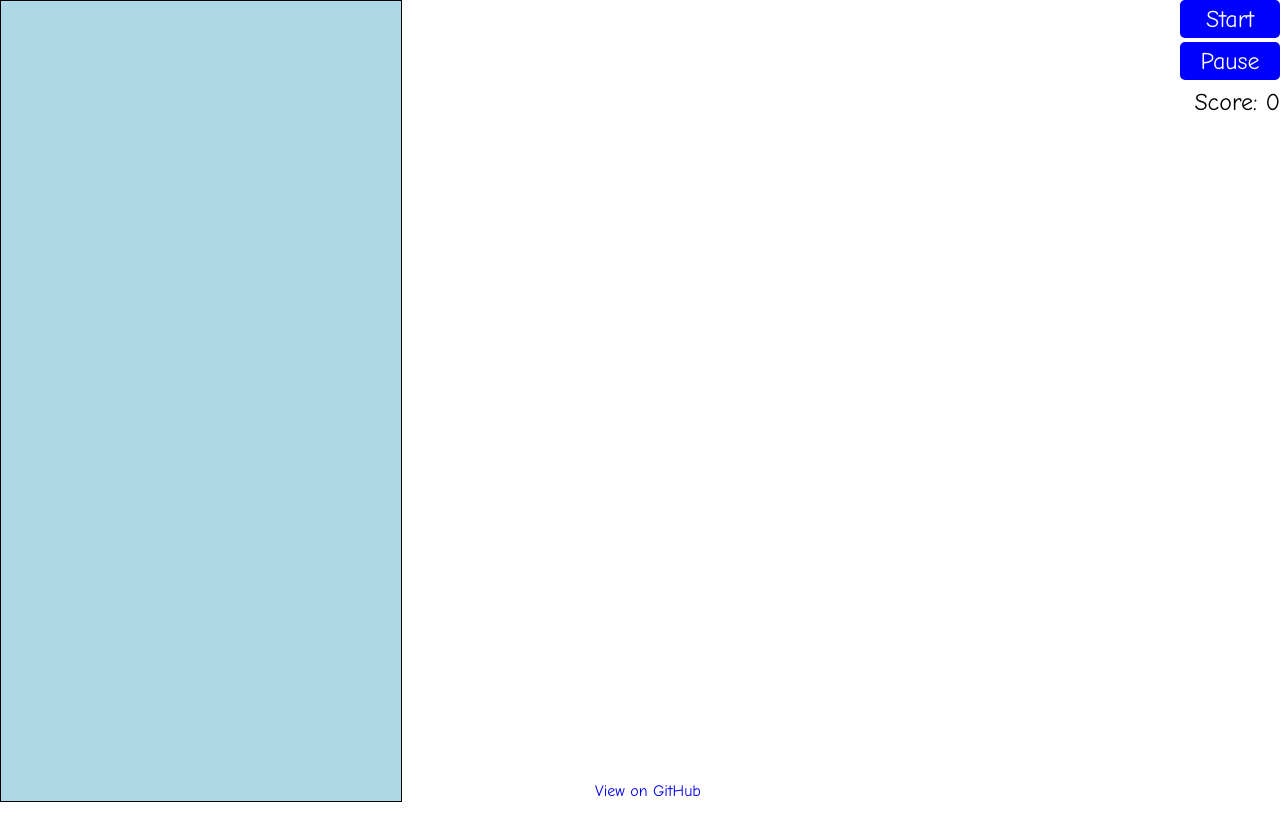
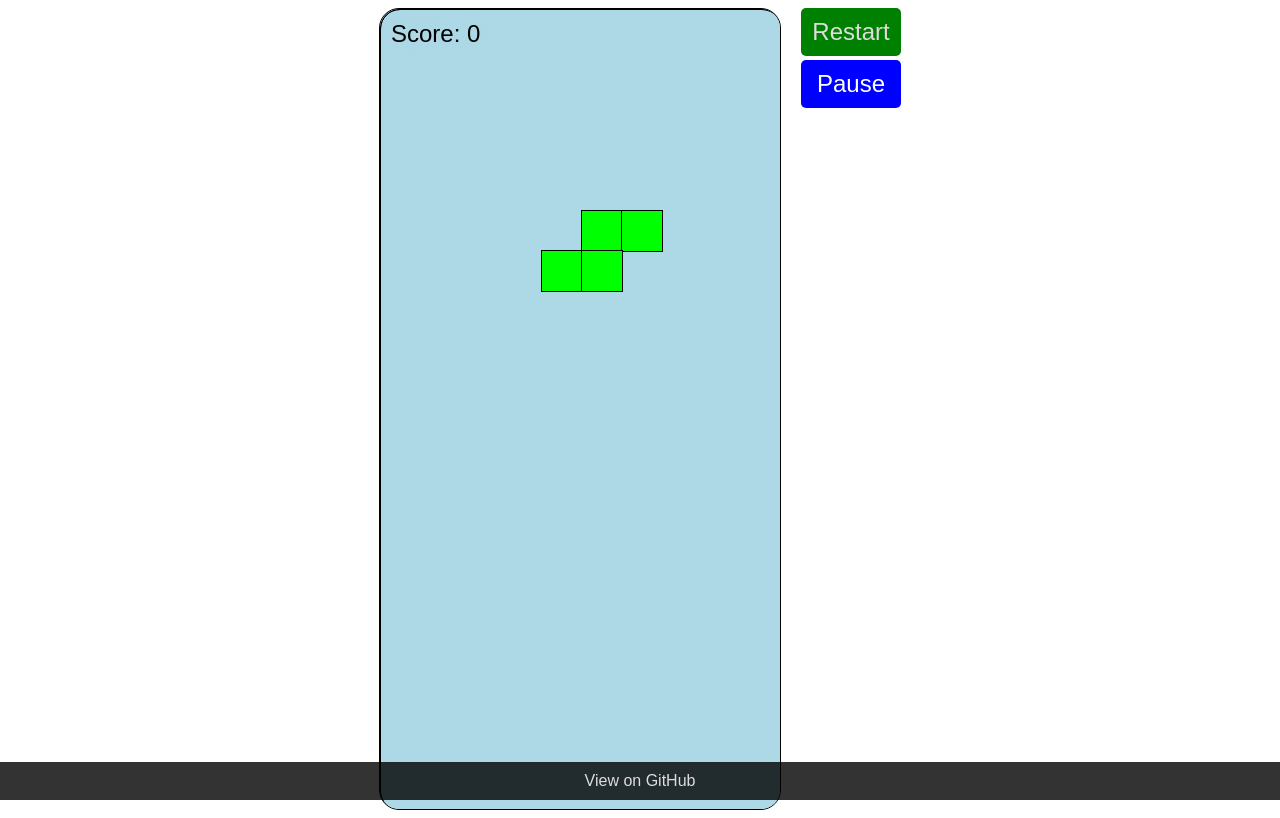
Before and after one commit to rdancer/Tetris-2023, a plain HTML site: page index.html in a window 1280 px wide. Drawn offline with Linux system fonts and the light colour scheme.

Commit message:
Fix UI/UX
Make the UI actually passable

	* align elements
	* harmonize dimensions of whitespace between elements
	* add halo to overlay elements, so that they are visible on diverse background
	* put footer on darker background
	* various colour changes
	* overlay the score inside the game board
	* round gameboard's corners

Start the game straight away on page load

```diff
--- a/index.html
+++ b/index.html
@@ -28,19 +28,23 @@
 
   </head>
   <body>
+    <div id="game-container">
       <div id="game-board">
         <!-- Add your Tetris game elements here -->
       </div>
-    <button id="start-button" class="start button" tabindex="-1">Start</button>
-    <button id="pause-button" class="pause button" tabindex="-1">
-      <span class="label">Pause</span>
-    </button>
-    <div id="score">
-      <span class="label">Score</span>
+      <div id="score" class="board-overlay">
         <span class="value" id="score-display">0</span>
       </div>
       <div id="game-over" class="board-overlay">
         <span class="label">Game Over</span>
+      </div>
+    </div>
+    <div id="controls">
+
+      <button id="start-button" class="start button" tabindex="-1">Restart</button>
+      <button id="pause-button" class="pause button" tabindex="-1">
+        <span class="label">Pause</span>
+      </button>
     </div>
     <footer>
       <a href="https://github.com/rdancer/Tetris-2023">View on GitHub</a>
--- a/script.js
+++ b/script.js
@@ -1,3 +1,9 @@
+
+// Start the game automatically after the page has loaded
+window.onload = function() {
+    startButton.click()
+}
+
 function gridSize() { return parseInt(getComputedStyle(gameBoard).getPropertyValue("--grid-size"), 10); }
 
 const gameBoard = document.getElementById("game-board");
--- a/style.css
+++ b/style.css
@@ -27,39 +27,51 @@
 
 body {
     overflow: hidden;
+    display: flex;
+    justify-content: center;
+
 }
 
 * {
-  font-family: Comic Sans MS, Comic Sans, cursive;
+  font-family: sans-serif;
 }
 
+#game-container,
 #game-board, .board-overlay {
+    position: relative;
     display: grid;
     grid-template-columns: repeat(10, 1fr);
     grid-template-rows: repeat(20, 1fr);
     width: calc(10 * var(--grid-size));
     height: calc(20 * var(--grid-size));
     border: 1px solid black;
-
     background-color: lightblue;
-    position: absolute;
-    top: 0;
-    left: 0;
+    overflow: hidden; /* the last piece can stick over the top of the board when the game is over */
+    border-radius: calc(var(--grid-size) * 0.5);
   }
 
+#controls {
+    display: flex;
+    flex-direction: column;
+    align-items: center;
+    width: calc(2.5 * var(--grid-size));
+  padding-left: 20px;
+}
+
 .button {
-    position: absolute;
-    right: 0;
-    width: 100px;
-    height: 38px;
+    width: 100%;
     font-size: 24px;
     background-color: blue;
     color: white;
     border: none;
-    border-radius: 5px
+    border-radius: 5px;
+    padding: 10px;
+    margin-bottom: 4px;
 }
 .start.button {
     top: 0;
+    background-color: green;
+    color: #DDD;
 }
 .pause.button {
     top: 42px;
@@ -86,19 +98,26 @@ body {
 
   #score {
     position: absolute;
-    top: calc(38px * 2 + 4px * 3);
-    right: 0;
-    font-size: 24px;
-    border-radius: 5px;
+    top: 0;
+    left: 0;
   }
-  #score .label::after {
-    content: ":";
+  #score .label {
+    display: none;
+  }
+  #score .value::before {
+    content: "Score: ";
+  }
+  #score .value {
+    position: absolute;
+    top: 0;
+    left: 0;
+    padding: 10px;
   }
 
 
   @media (max-width: 600px) {
-    #game-board, .board-overlay {
-      transform: scale(0.85) translate(-7%, -15%);
+    #game-container {
+      /* transform: scale(0.85) translate(-7%, -15%); */
     }
   }
 
@@ -113,6 +132,21 @@ body {
 
 
   .board-overlay {
+    position: absolute;
+    left: 0;
+    top: 0;
+    z-index: 1; /* This is the key to making the overlay appear on top of the game board */
+    text-shadow: 0 0 1ex lightblue;
+  }
+  #score {
+    position: absolute;
+    top: 0;
+    left: 0;
+    font-size: 24px;
+    background: none;
+  }
+  #game-over {
+    z-index: 2;
     background-color: rgba(0, 0, 0, 0.2);
     display: none;
   }
@@ -126,7 +160,7 @@ body {
     position: absolute;
     top: 50%;
     left: 50%;
-    transform: translate(-50%, -50%);
+    transform: translate(-50%, -95%); /* align slightly above the center */
     font-size: 36px;
   }
 
@@ -172,9 +206,20 @@ footer {
   bottom: 0;
   width: 100%;
   text-align: center;
+  background-color: rgba(0,0,0,0.8);
+  padding: 10px;
+  color: #DDD;
 }
 
 footer a {
   font-size: 16px;
   text-decoration: none;
 }
+
+footer a:hover {
+  text-decoration: underline;
+  color: white;
+}
+footer a:link{color:inherit}
+footer a:active{color:inherit}
+footer a:visited{color:inherit}
```
Lines whose indentation alone changed are shown as unchanged.
